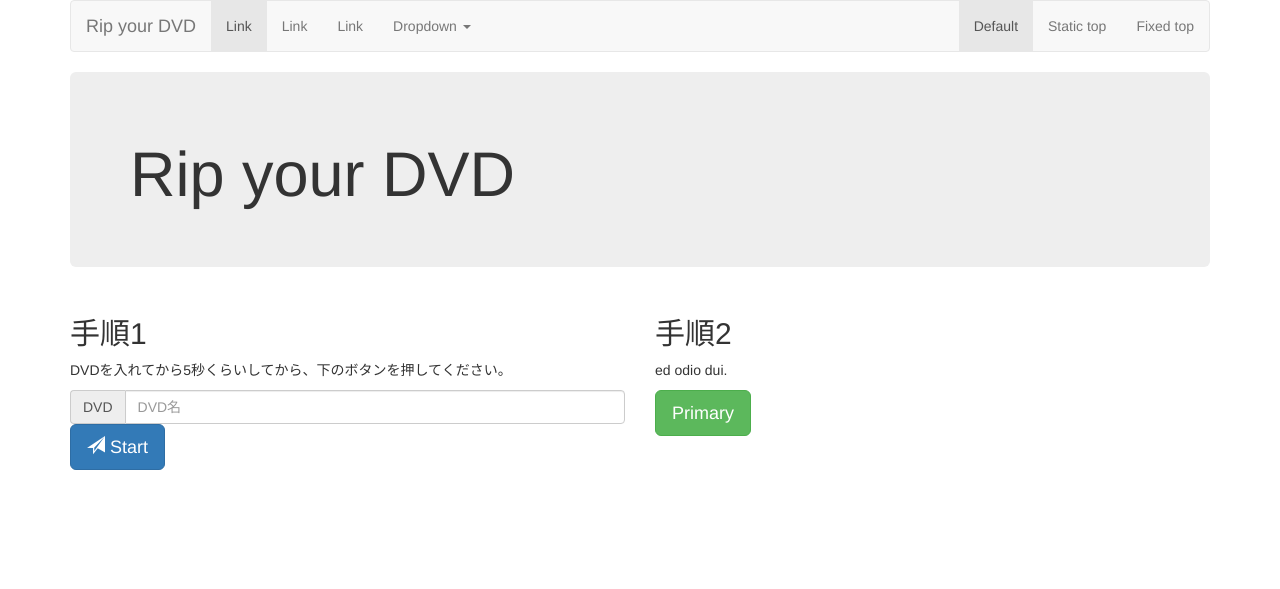
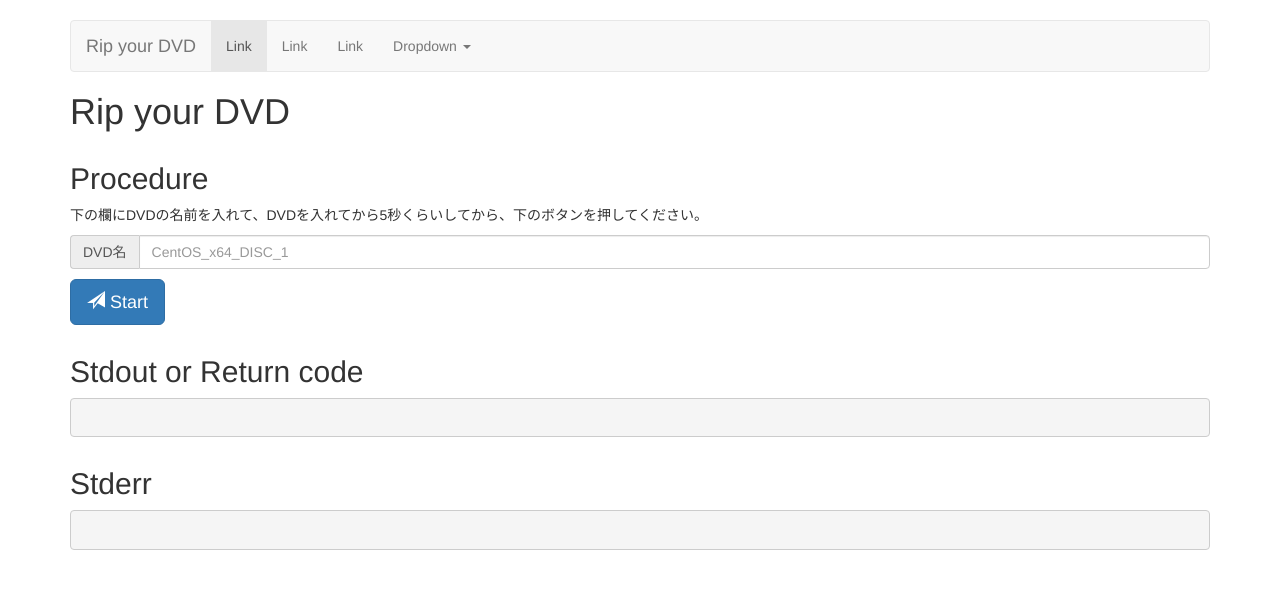
Before and after one commit to shrkw/run-your-command, a Flask app: page / in a window 1280 px wide. Shown: the top 589 px of the page. Run offline with Flask 2, Linux system fonts and the light colour scheme; some libraries are stand-ins or nearby versions.

Commit message:
added almost features for me

```diff
--- a/main.py
+++ b/main.py
@@ -1,26 +1,42 @@
 #!/bin/env python
 # coding:utf-8$
 
+import subprocess
+from subprocess import check_output, CalledProcessError
 from flask import Flask, render_template, request, redirect, flash, url_for, jsonify
 app = Flask(__name__)
 
-@app.route('/')
-def hello():
+illegal_chars = " '\"/\:;|&`()$<>*?{}[]"
+illegal_chars_t = tuple(illegal_chars)
+
+@app.route('/', methods=['GET'])
+def index():
     return render_template('index.html')
 
-def j():
-    return 'Hello Flask.'
+@app.route('/run', methods=['POST'])
+def run():
+    name = request.args.get("name")
+    out = None
+    err = None
+    for i in illegal_chars_t:
+        if i in name:
+            err = "Illegal characters: " + illegal_chars + ", Found illegal character in: " + name
+            break
 
+    if err == None:
+        try:
+            out = check_output(["/bin/sh", "scripts/run.sh", name], stderr=subprocess.STDOUT)
+        except CalledProcessError as e:
+            out = e.returncode
+            err = e.output
 
-@app.route('/j/<name>')
-def hello_world(name):
-  greet = "Hello %s from flask!" % name
-  result = {
-    "Result":{
-      "Greeting": greet
-      }
-  }
-  return jsonify(result)
+    result = {
+        "Result":{
+            "out": out,
+            "err": err,
+        }
+    }
+    return jsonify(result)
 
 if __name__ == '__main__':
-    app.run(host= '0.0.0.0')
+    app.run(debug=True, host= '0.0.0.0')
--- a/static/css/index.css
+++ b/static/css/index.css
@@ -6,3 +6,11 @@ body {
 .navbar {
   margin-bottom: 20px;
 }
+
+div#ripping-now, div.input-warning {
+  display: none;
+}
+
+button.start {
+  margin-top: 10px;
+}
--- a/static/js/index.js
+++ b/static/js/index.js
@@ -1 +1,18 @@
-i
+$(function() {
+  $("#start").click(function() {
+    $("div.input-warning").hide(0);
+    $("pre#stdout").text("");
+    $("pre#stderr").text("");
+    var name = $("input#dvd_name").val();
+    if (name == "") {
+      $("div.input-warning").fadeIn();
+      return;
+    }
+    $("#ripping-now").fadeIn("slow");
+    $.post("/run?name=" + name, function(data) {
+        $("#ripping-now").hide();
+        $("pre#stdout").text(data.Result.out);
+        $("pre#stderr").text(data.Result.err);
+    });
+  });
+});
--- a/templates/index.html
+++ b/templates/index.html
@@ -1,13 +1,13 @@
 <!DOCTYPE html>
 <html>
   <head>
-    <title>Bootstrap 101 Template</title>
+    <title>Run your command</title>
     <meta name="viewport" content="width=device-width, initial-scale=1.0">
     <!-- Bootstrap -->
     <link href="static/vendor/bootstrap/dist/css/bootstrap.min.css" rel="stylesheet">
 
     <!-- Custom styles for this template -->
-    <link href="static/css/navbar.css" rel="stylesheet">
+    <link href="static/css/index.css" rel="stylesheet">
     <!-- jQuery (necessary for Bootstrap's JavaScript plugins) -->
     <script src="static/vendor/jquery/jquery.min.js"></script>
     <!-- Include all compiled plugins (below), or include individual files as needed -->
@@ -54,35 +54,39 @@
               </ul>
             </li>
           </ul>
-          <ul class="nav navbar-nav navbar-right">
-            <li class="active"><a href="./">Default</a></li>
-            <li><a href="../navbar-static-top/">Static top</a></li>
-            <li><a href="../navbar-fixed-top/">Fixed top</a></li>
-          </ul>
         </div><!--/.nav-collapse -->
       </div>
 
       <!-- Main component for a primary marketing message or call to action -->
-      <div class="jumbotron">
+      <div class="">
         <h1>Rip your DVD</h1>
       </div>
 
       <!-- Example row of columns -->
       <div class="row">
-        <div class="col-md-6">
-          <h2>手順1</h2>
-          <p>DVDを入れてから5秒くらいしてから、下のボタンを押してください。</p>
+        <div class="col-md-12">
+          <h2>Procedure</h2>
+          <p>下の欄にDVDの名前を入れて、DVDを入れてから5秒くらいしてから、下のボタンを押してください。</p>
+          <div class="alert alert-danger input-warning">
+            <p>DVD名を入力してください。</p>
+          </div>
           <div class="input-group">
-            <span class="input-group-addon">DVD</span>
-            <input type="text" class="form-control" placeholder="DVD名">
+            <span class="input-group-addon">DVD名</span>
+            <input id="dvd_name" type="text" class="form-control" placeholder="CentOS_x64_DISC_1">
           </div>
-          <p><button type="button" class="btn btn-lg btn-primary"><span class="glyphicon glyphicon-send"></span> Start</button></p>
+          <p><button id="start" type="button" class="btn btn-lg btn-primary start"><span class="glyphicon glyphicon-send"></span> Start</button></p>
+          <div class="alert alert-info" id="ripping-now">
+            <p>リッピングが正常に完了すると、ディスクトレイが自動で開きます。だいたい15分程度お待ちください。</p>
+          </div>
         </div>
-        <div class="col-md-6">
-          <h2>手順2</h2>
-          <p>ed odio dui. </p>
-          <p><button type="button" class="btn btn-lg btn-success">Primary</button></p>
-       </div>
+        <div class="col-md-12">
+          <h2>Stdout or Return code</h2>
+          <pre id="stdout" />
+        </div>
+        <div class="col-md-12">
+          <h2>Stderr</h2>
+          <pre id="stderr" />
+        </div>
       </div>
     </div> <!-- /container -->
 
```
Also changed, not shown: 2 other files.
